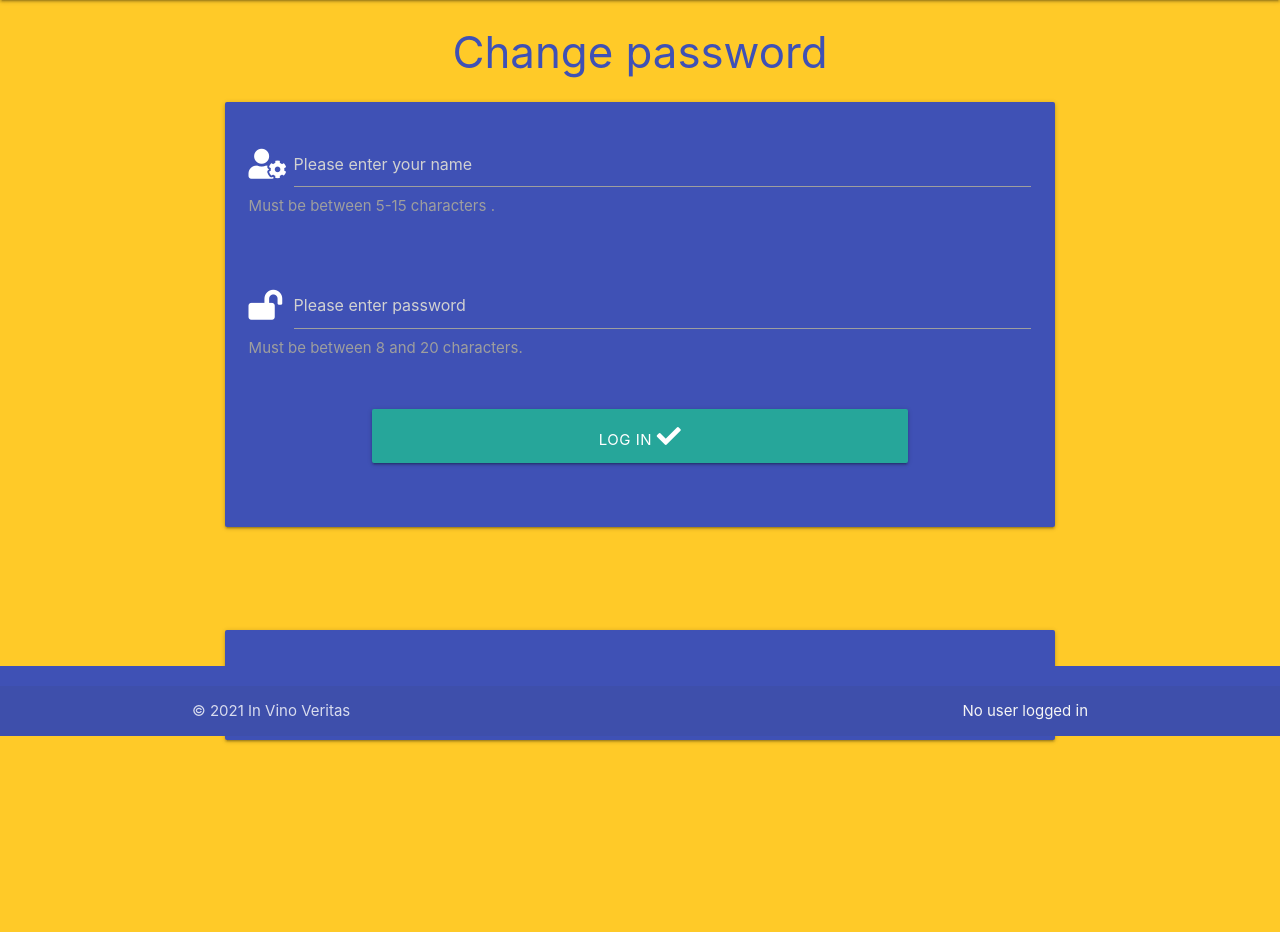
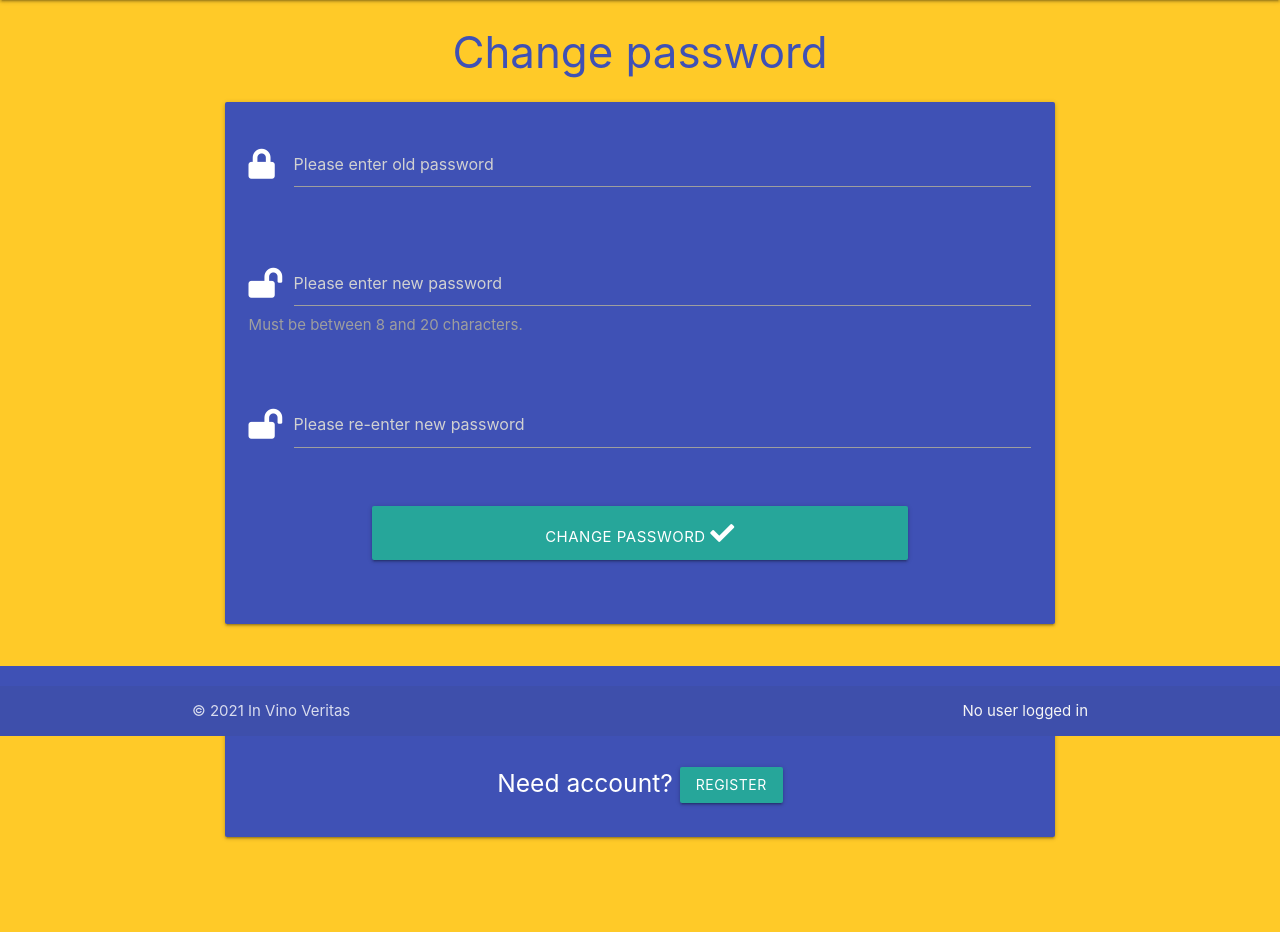
Before and after one commit to Martin-ITT/MS3-Code_Institute, a Flask app: template templates/change_password.html in a window 1280 px wide. Shown: the part 64-996 px from the top of the page. Before the commit the page ends 807 px from the top, so only its background shows below. Run offline with Flask 2, Linux system fonts and the light colour scheme; the template is opened without the code that fills it: values that come from a table or form of the project are taken from there, others are empty; form fields are guessed from the names that the template uses; some libraries are stand-ins or nearby versions.

Commit message:
update password funcionality added

```diff
--- a/app.py
+++ b/app.py
@@ -1,7 +1,7 @@
 import os
 # import re
 from flask import (
-    Flask, flash, render_template,
+    Flask, config, flash, render_template,
     redirect, request, session, url_for)
 from flask_change_password import (
     ChangePassword, ChangePasswordForm, SetPasswordForm)
@@ -46,6 +46,16 @@ class LoginForm(FlaskForm):
     user_password_login = PasswordField(
         'user_password', validators=[DataRequired()])
 
+# change password form
+class ChangePasswordForm(FlaskForm):
+    current_password = PasswordField('current_password', validators=[DataRequired()])
+    new_password = PasswordField(
+        'new_password', validators=[DataRequired(), Length( min=8, max=20, \
+            message='Password must be between  %(min)d and %(max)d characters \
+                long.')])
+    confirm_new_password = PasswordField('confirm_new_password', validators=[EqualTo(
+        'new_password', message="Passwords don't match")])
+
 # add quote form
 class AddQuoteForm(FlaskForm):
     latin_text = StringField('latin_text', validators=[DataRequired(), Length(
@@ -57,6 +67,9 @@ class AddQuoteForm(FlaskForm):
                 long.')])
     author = StringField('author')
 
+flask_change_password = ChangePassword(min_password_length=10, rules=dict(
+    long_password_override=2))
+flask_change_password.init_app(app)
 
 # index route
 @app.route("/")
@@ -135,7 +148,7 @@ def register():
         # user cookie session
         session["user"] = form.user_name.data.lower()
         flash("User registered succesfully")
-        flash("cookie: {}".format(session['user']))
+        # flash("cookie: {}".format(session['user']))
 
         return redirect(url_for('profile', username=session['user']))
 
@@ -157,10 +170,11 @@ def login():
             # check if password match
             if check_password_hash(existing_user["user_password"], \
                 form.user_password_login.data):
-                session["user"] = form.user_name_login.data.lower()
-                flash("Welcome, {}".format(form.user_name_login.data))
-                # flash("cookie: {}".format(session['user']))
-                return redirect(url_for('profile', username=session['user']))
+
+                    session["user"] = form.user_name_login.data.lower()
+                    flash("Welcome, {}".format(form.user_name_login.data))
+                    # flash("cookie: {}".format(session['user']))
+                    return redirect(url_for('profile', username=session['user']))
 
             else:
                 # password dont match
@@ -188,6 +202,32 @@ def profile(username):
         return render_template("profile.html", user_name=username)
 
     return redirect(url_for("login"))
+
+
+# change password
+@app.route("/change_password", methods=["GET", "POST"])
+def change_password():
+    form = ChangePasswordForm()
+    username = mongo.db.users.find_one({"user_name": session["user"]})
+    # POST method
+    if form.validate_on_submit():
+        # flash("current user: {}".format(username))
+
+        # check if password match
+        if check_password_hash(username["user_password"], \
+            form.current_password.data):
+            flash("Password updated!")
+            # generate new password hash
+            new_password = generate_password_hash(form.new_password.data, \
+                method='pbkdf2:sha512:52000', salt_length=16)
+            mongo.db.users.update_one({'user_name': username['user_name']}, \
+                {"$set" :{'user_password': new_password}})
+
+        else:
+            flash("Password not changed - incorrect old pasword provided!")
+        return redirect(url_for('profile', username=session['user']))
+
+    return render_template("change_password.html", form=form)
 
 
 # user logout route
--- a/templates/change_password.html
+++ b/templates/change_password.html
@@ -4,34 +4,45 @@
     <h3 class="center-align indigo-text hide-on-small-only">Change password</h3>
     <h4 class="center-align indigo-text hide-on-med-and-up">Change password</h4>
 
-    <!-- log in form -->
+    <!-- change password form -->
     <div class="row">
         <div class="col s12 m8 offset-m2">
             <div class="card-panel indigo center-align">
                 <div class="row">
-                    <form class="col s12" method="POST" action="{{ url_for('login') }}">
+                    <form class="col s12" method="POST" action="{{ url_for('change_password') }}">
                         {{ form.csrf_token }}
-                        <!-- username -->
+                        <!-- old password -->
                         <div class="row">
                             <div class="input-field col s12 left-align">
-                                <i class="fas fa-user-cog prefix white-text"></i>
-                                {{ form.user_name_login(placeholder="Please enter your name") }}
-                                <span class="text-muted grey-text">Must be between 5-15 characters .</span>
+                                <i class="fas fa-lock prefix white-text"></i>
+                                {{ form.current_password(placeholder="Please enter old password") }}
                                 <ul>
-                                    {% for error in form.user_name_login.errors %}
+                                    {% for error in form.current_password.errors %}
                                     <li style="color:red;">{{ error }}</li>
                                     {% endfor %}
                                 </ul>
                             </div>
                         </div>
-                        <!-- password -->
+                        <!-- new password -->
                         <div class="row">
                             <div class=" input-field col s12 left-align">
                                 <i class="fas fa-lock-open prefix white-text"></i>
-                                {{ form.user_password_login(placeholder="Please enter password") }}
+                                {{ form.new_password(placeholder="Please enter new password") }}
                                 <span class="text-muted grey-text">Must be between 8 and 20 characters.</span>
                                 <ul>
-                                    {% for error in form.user_password_login.errors %}
+                                    {% for error in form.new_password.errors %}
+                                    <li style="color:red;">{{ error }}</li>
+                                    {% endfor %}
+                                </ul>
+                            </div>
+                        </div>
+                         <!-- confirm new password -->
+                         <div class="row">
+                            <div class=" input-field col s12 left-align">
+                                <i class="fas fa-lock-open prefix white-text"></i>
+                                {{ form.confirm_new_password(placeholder="Please re-enter new password") }}
+                                <ul>
+                                    {% for error in form.confirm_new_password.errors %}
                                     <li style="color:red;">{{ error }}</li>
                                     {% endfor %}
                                 </ul>
@@ -40,7 +51,7 @@
                         <!-- log in button -->
                         <div class="row">
                             <button type="submit" class="col s8 offset-s2 btn-large text-shadow">
-                                Log In <i class="fas fa-check"></i>
+                                Change password <i class="fas fa-check"></i>
                             </button>
                         </div>
                     </form>
--- a/templates/profile.html
+++ b/templates/profile.html
@@ -10,7 +10,7 @@
             <div class="card-panel indigo center-align">
                 <h5 class="center-align white-text">Need new password?
                     <hr>
-                    <a href="{{ url_for('get_index') }}" class="center-align btn">Change password</a>
+                    <a href="{{ url_for('change_password') }}" class="center-align btn">Change password</a>
                 </h5>
             </div>
         </div>
```
Also changed, not shown: Readme.md.
